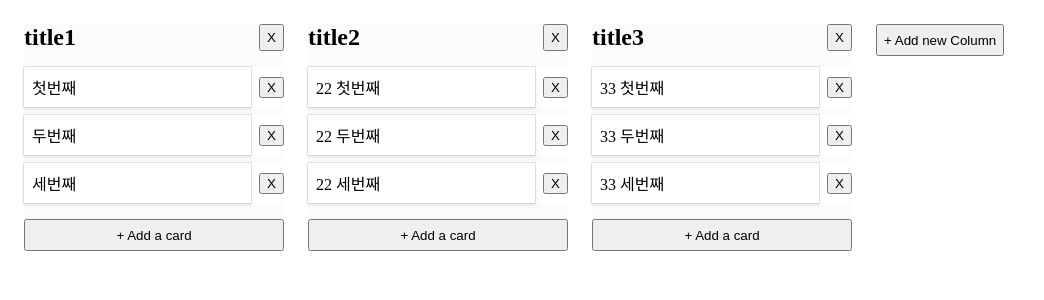
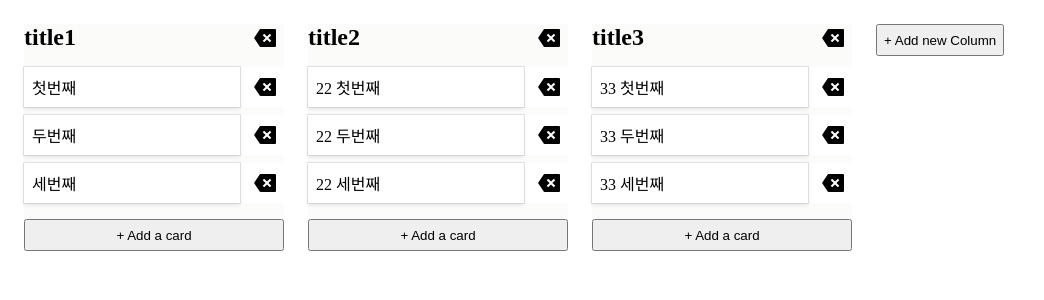
Before and after one commit to HoseokNa/my-kanban, a React (Create React App) app: page / in a window 1280 px wide. Shown: the top 300 px of the page, without its empty margins (0-1044 px from the left). Built offline with nearby package versions, Linux system fonts and the light colour scheme.

Commit message:
design: 삭제 아이콘 적용
- refs: #11

```diff
--- a/src/components/DeleteButton.js
+++ b/src/components/DeleteButton.js
@@ -1,7 +1,11 @@
 import styled from '@emotion/styled'
-
+import { RiDeleteBack2Fill } from 'react-icons/ri'
 function DeleteButton({ onDelete }) {
-  return <Button onClick={onDelete}>X</Button>
+  return (
+    <Button onClick={onDelete}>
+      <RiDeleteBack2Fill size="24px" />
+    </Button>
+  )
 }
 
 export default DeleteButton
@@ -10,5 +14,7 @@ const Button = styled.button`
   display: flex;
   justify-content: center;
   align-items: center;
+  border: none;
+  background-color: transparent;
   cursor: pointer;
 `
```
